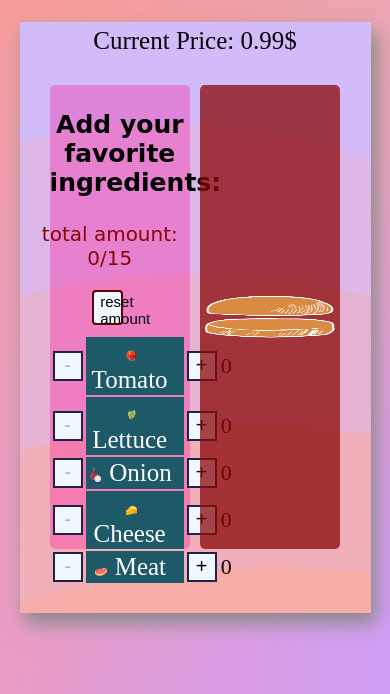
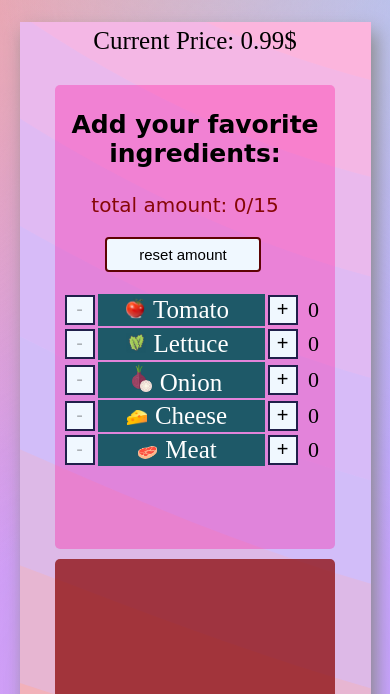
Before and after one commit to Ofir97/iBurger, a plain HTML site: page index.html in a window 390 px wide. Shown: the part 150-844 px from the top of the page. Drawn offline with Linux system fonts and the light colour scheme.

Commit message:
added mobile device better view

```diff
--- a/index.html
+++ b/index.html
@@ -4,6 +4,7 @@
     <title>iBurger</title>
     <link rel="stylesheet" href="styles.css">
     <link rel="icon" href="images/burger-icon.png">
+    <meta name="viewport" content="width=device-width, initial-scale=1.0">
 </head>
 
 <body>
--- a/styles.css
+++ b/styles.css
@@ -175,3 +175,52 @@ button:disabled {
     color: white;
     background-color: rgb(149, 39, 39);
 }
+
+@media only screen and (max-width: 1500px) {
+
+    #main-container {
+        height: 125vh;
+    }
+
+    #order-container {
+        flex-direction: column;
+    }
+
+    #reset-btn {
+        width: 20vw;
+    }
+
+    #order-container>#menu-container {
+        width: 80%;
+        height: 55vh;
+        background-color: rgba(255, 0, 149, 0.3);
+        border-radius: 5px;
+    }
+
+    #order-container>#burger-container {
+        width: 80%;
+    }
+
+
+}
+
+@media only screen and (max-width: 800px) {
+
+    #reset-btn {
+        width: 40vw;
+    }
+
+    #menu-table {
+        margin-top: 7%;
+        margin-left: auto;
+        margin-right: auto;
+        text-align: center;
+        width: 60%;
+    }
+}
+
+@media only screen and (max-width: 480px) {
+    #menu-table {
+        width: 95%;
+    }
+}
```
